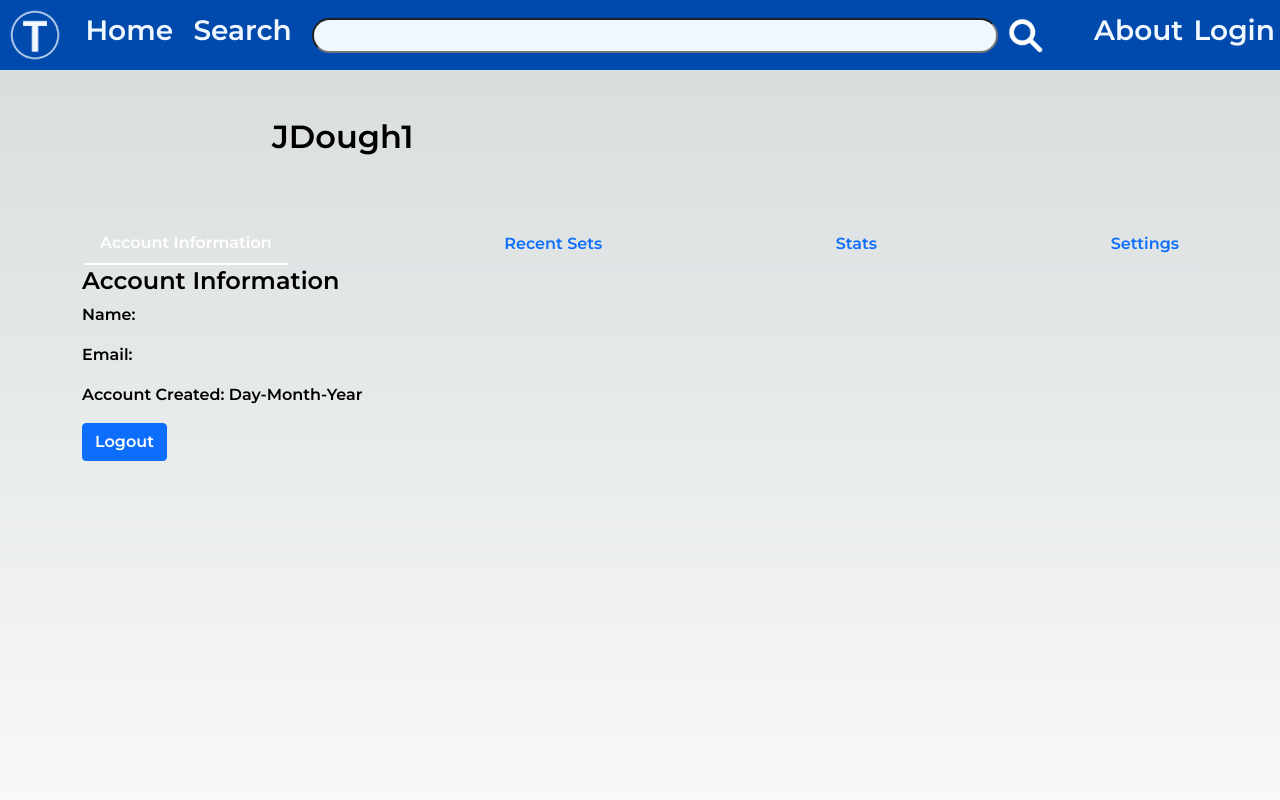
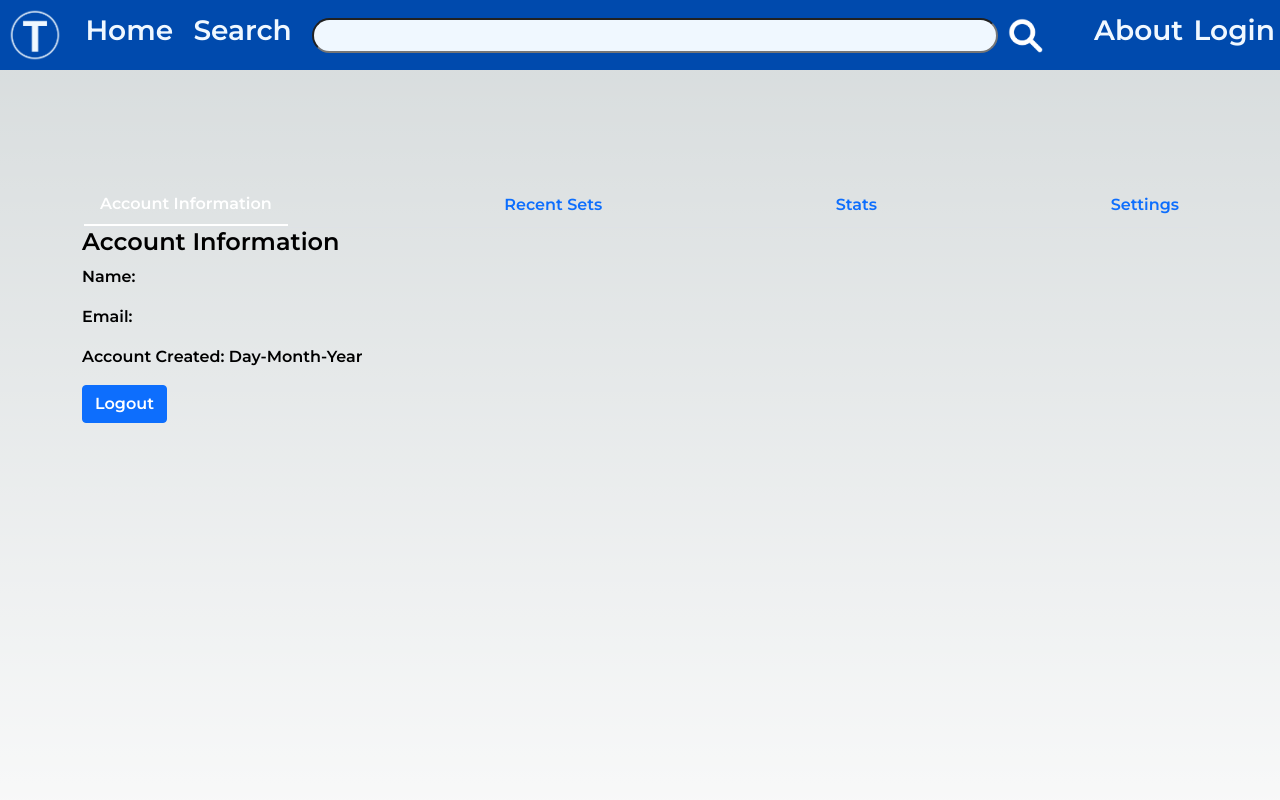
Before and after one commit to izakrobles/testlet, a Next.js app in the folder testlet/: page /account in a window 1280 px wide. Shown: the top 800 px of the page. Built offline with nearby package versions, Linux system fonts and the light colour scheme; no server answers.

Commit message:
username now set as substring before @ symbol

```diff
--- a/testlet/pages/account.js
+++ b/testlet/pages/account.js
@@ -29,6 +29,7 @@ const Account = () => {
   };
 
   const local = auth.currentUser;
+  const username = local && local.email.split("@")[0];
 
   return (
     <>
@@ -39,7 +40,7 @@ const Account = () => {
               {local && <img src={local.photoURL || "/nopfp.png"} className="profile-pic" />}
             </Col>
             <Col md={6}>
-              <h2>JDough1</h2>
+              <h2>{username}</h2>
               <p>{local?.displayName}</p>
             </Col>
           </Row>
```
